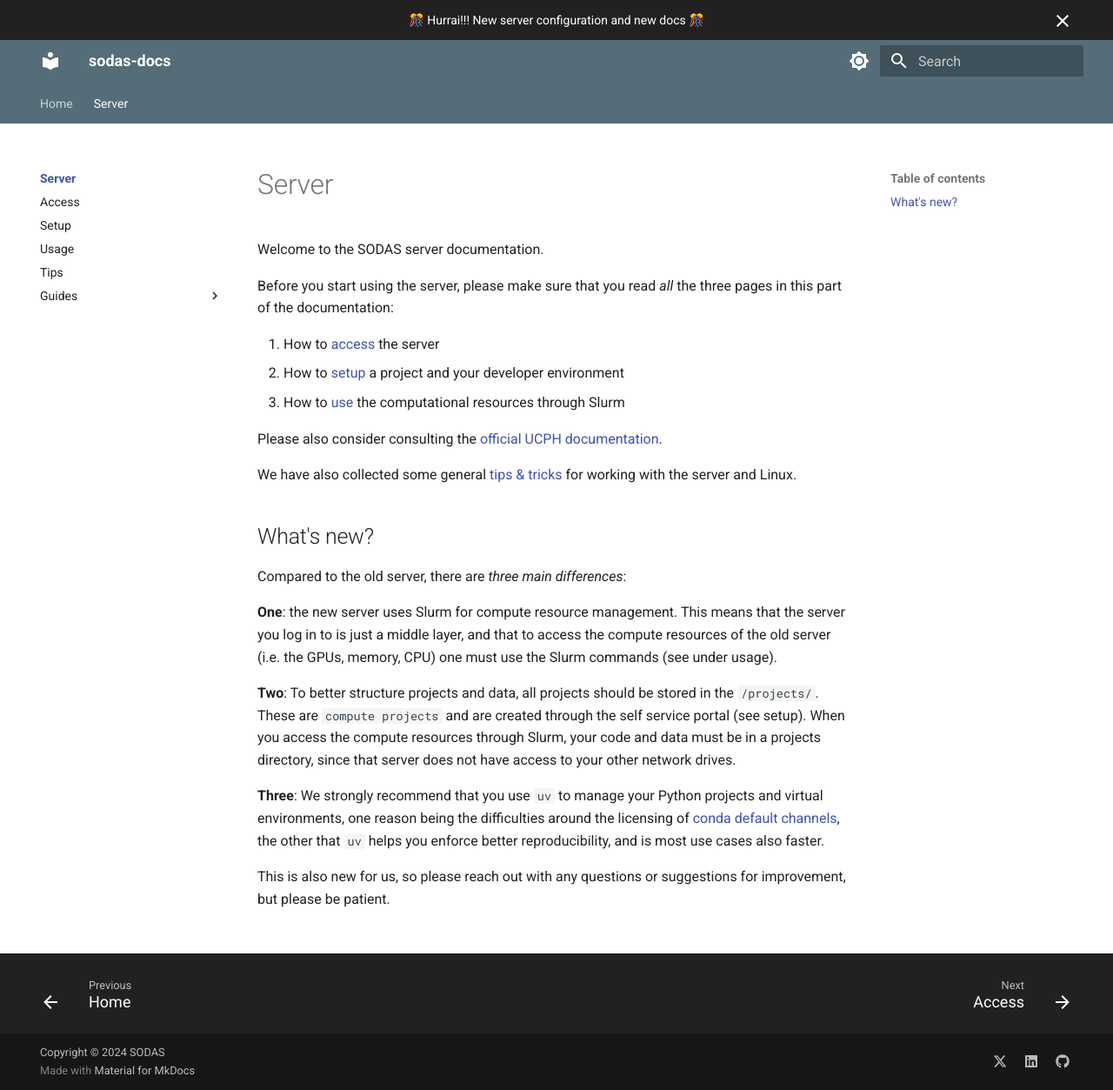
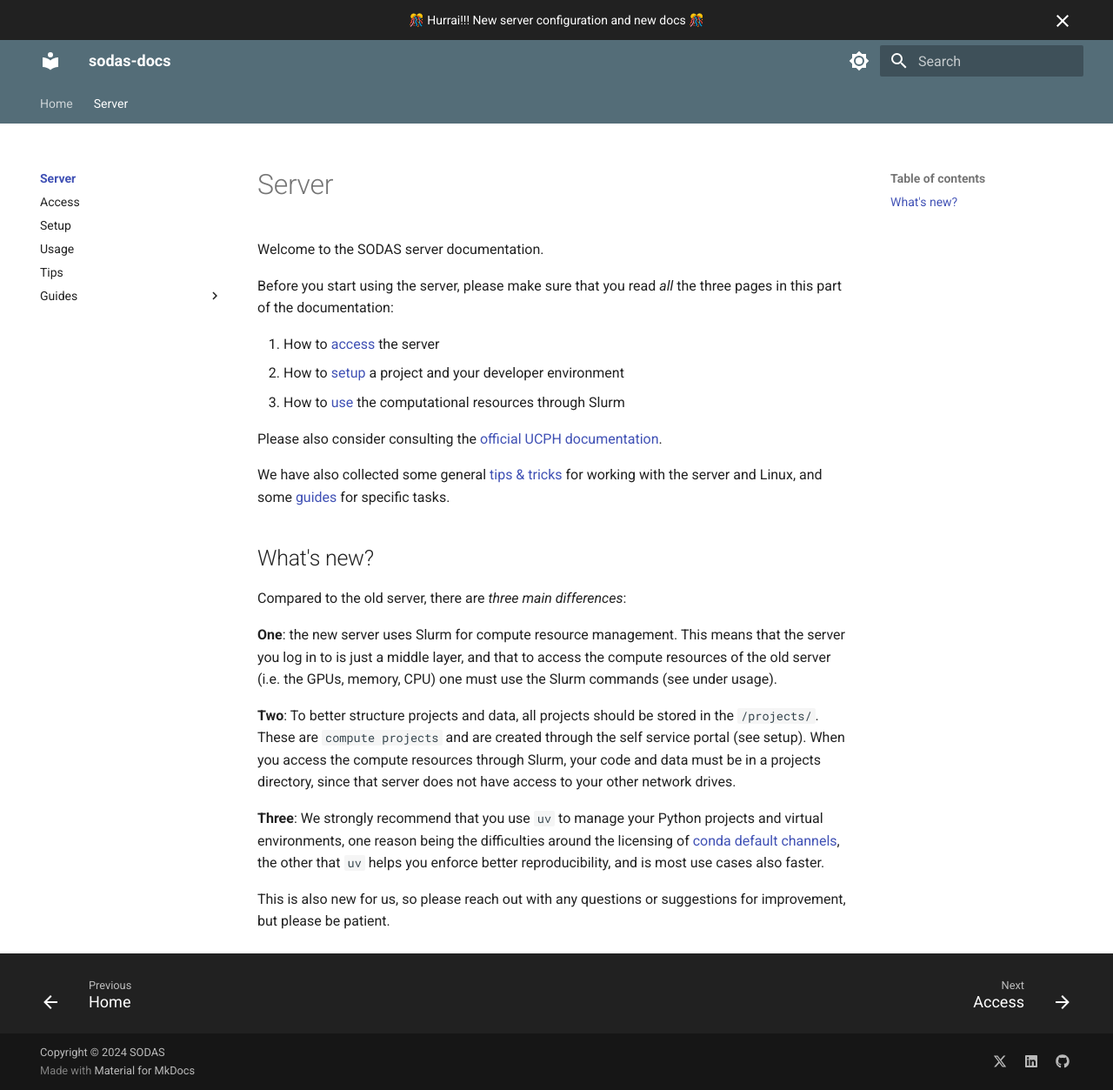
Before and after one commit to cph-sodas/cph-sodas.github.io, an MkDocs documentation site: the page built from docs/server/index.md, in a window 1280 px wide and 1253 px high. Shown: the whole window at 87% size. Built offline with MkDocs 1.6.1 and Material for MkDocs 9.7.7, drawn with Linux system fonts in a browser that asks for light colours.

Commit message:
Add guides ref to intro

```diff
--- a/docs/server/index.md
+++ b/docs/server/index.md
@@ -11,7 +11,8 @@ three pages in this part of the documentation:
 
 Please also consider consulting the [official UCPH documentation](https://kunet.ku.dk/work-areas/research/Research%20Infrastructure/research-it/ucph-computing-hpc-systems/Pages/default.aspx).
 
-We have also collected some general [tips & tricks](/server/tips) for working with the server and Linux.
+We have also collected some general [tips & tricks](/server/tips) for working
+with the server and Linux, and some [guides](/server/guides) for specific tasks.
 
 ## What's new?
 
```
